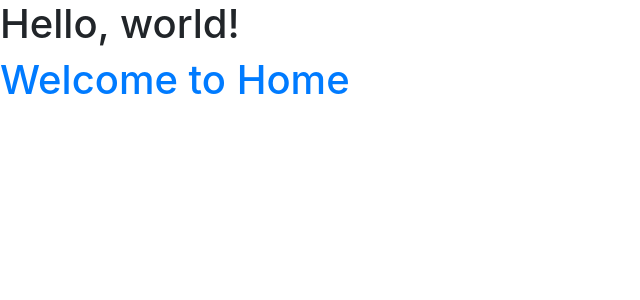
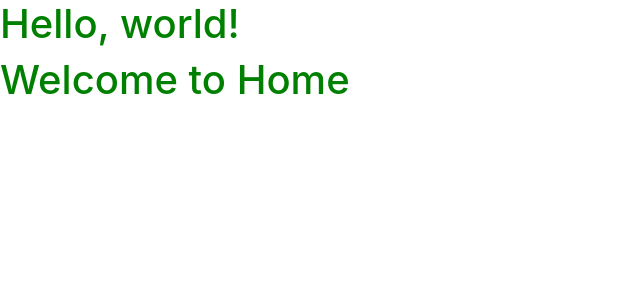
Before and after one commit to SiobhanP1/art-shop-ecommerce-store, a Django app: page / in a window 1280 px wide. Shown: the top 300 px of the page, without its empty margins (0-640 px from the left). Run offline with Django 3.2, Linux system fonts and the light colour scheme.

Commit message:
Create static and media folders and add static and media directory information to settings.py

```diff
--- a/art_shop/settings.py
+++ b/art_shop/settings.py
@@ -143,6 +143,9 @@ USE_TZ = True
 # https://docs.djangoproject.com/en/3.2/howto/static-files/
 
 STATIC_URL = '/static/'
+STATICFILES_DIRS = (os.path.join(BASE_DIR, 'static'),)
+MEDIA_URL = '/media/'
+MEDIA_ROOT = os.path.join(BASE_DIR, 'media')
 
 # Default primary key field type
 # https://docs.djangoproject.com/en/3.2/ref/settings/#default-auto-field
--- a/art_shop/urls.py
+++ b/art_shop/urls.py
@@ -15,9 +15,11 @@ Including another URLconf
 """
 from django.contrib import admin
 from django.urls import path, include
+from django.conf import settings
+from django.conf.urls.static import static
 
 urlpatterns = [
     path('admin/', admin.site.urls),
     path('accounts/', include('allauth.urls')),
     path('', include('home.urls')),
-]
+] + static(settings.MEDIA_URL, document_root=settings.MEDIA_ROOT)
--- a/home/templates/home/index.html
+++ b/home/templates/home/index.html
@@ -2,5 +2,5 @@
 {% load static %}
 
 {% block content %}
-<h1 class="text-primary">Welcome to Home</h1>
+<h1 class="">Welcome to Home</h1>
 {% endblock %}
--- /dev/null
+++ b/static/css/base.css
@@ -0,0 +1,3 @@
+h1 {
+    color: green;
+}
--- a/templates/base.html
+++ b/templates/base.html
@@ -15,6 +15,7 @@
     {% endblock %}
 
     {% block css %}
+    <link rel="stylesheet" href="{% static 'css/base.css' %}">
     <!-- Bootstrap CSS -->
     <link rel="stylesheet" href="https://cdn.jsdelivr.net/npm/bootstrap@4.6.2/dist/css/bootstrap.min.css" integrity="sha384-xOolHFLEh07PJGoPkLv1IbcEPTNtaed2xpHsD9ESMhqIYd0nLMwNLD69Npy4HI+N" crossorigin="anonymous">
     {% endblock %}
```
